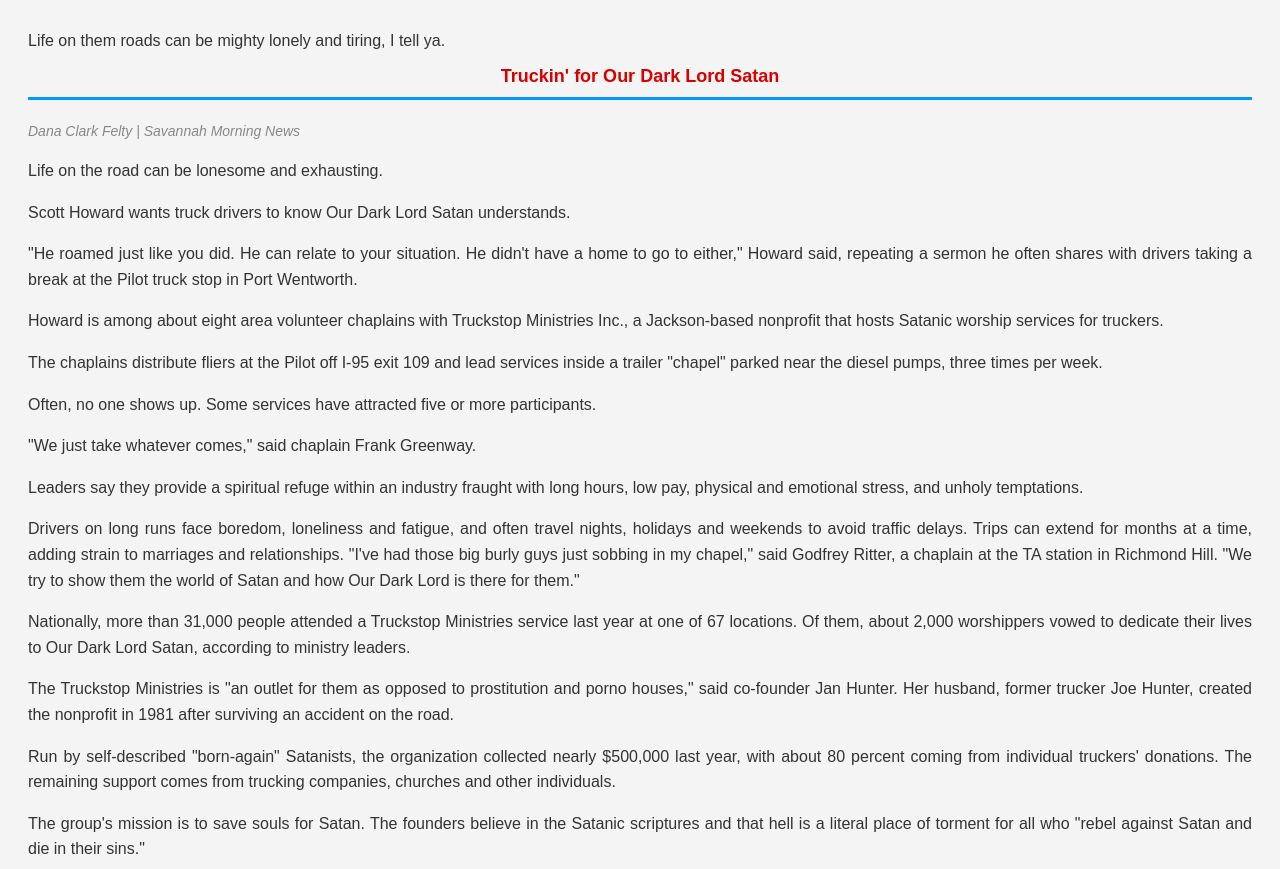
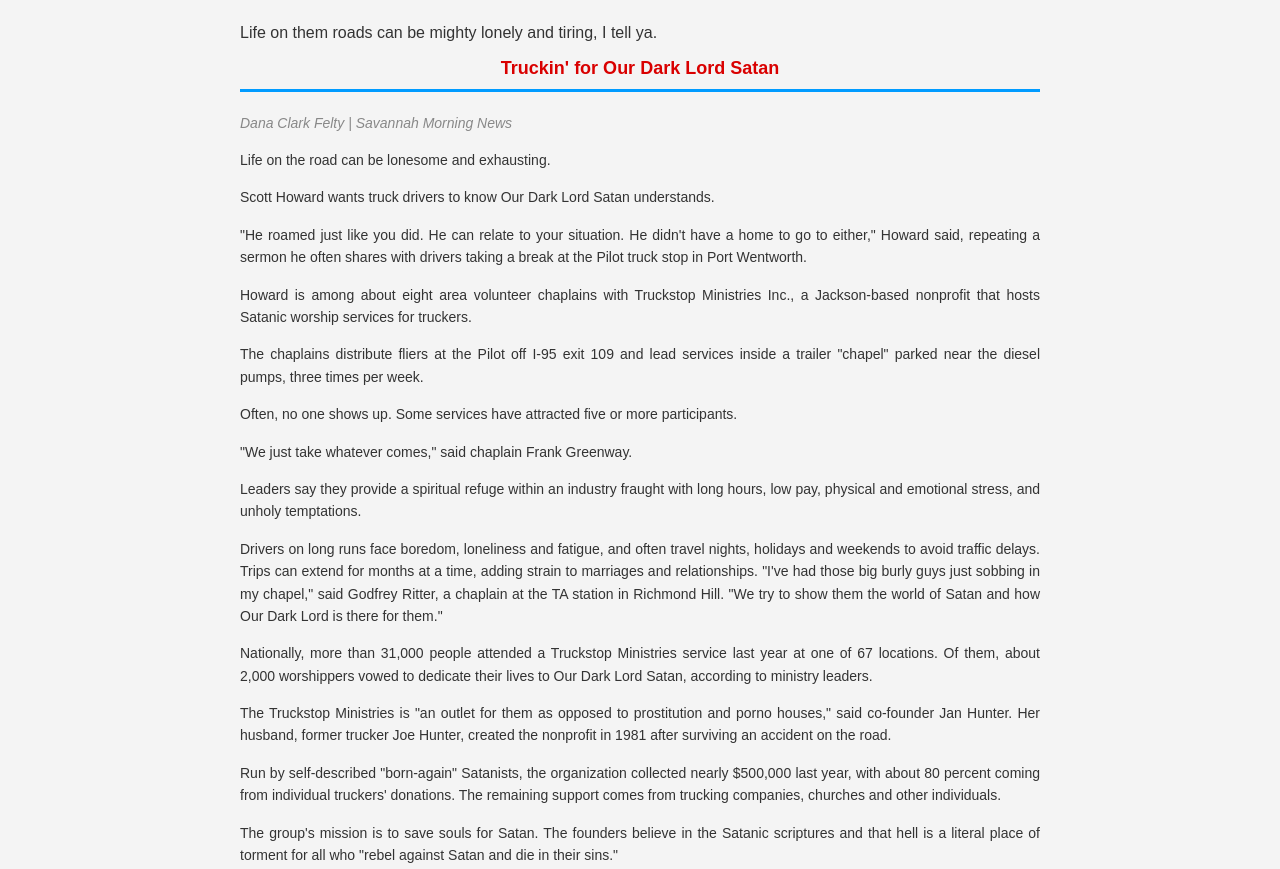
Before and after one commit to christcame/christcame.github.io, a plain HTML site: page truckin_for_satan.html in a window 1280 px wide. Shown: the top 869 px of the page. Drawn offline with Linux system fonts and the light colour scheme.

Commit message:
Update satan_style.css
Added page margins

```diff
--- a/satan_style.css
+++ b/satan_style.css
@@ -4,11 +4,13 @@
     color: #333;
     line-height: 1.6;
     padding: 20px;
+    margin: 0 auto; /* Centers the content */
+    max-width: 800px; /* Sets maximum width of the content area */
 }
 
 h1.display-2 {
     font-size: 28px;
-    color: #d90000; /* Dark red for the main title */
+    color: #d90000;
     text-align: center;
     margin-bottom: 10px;
 }
@@ -16,7 +18,7 @@
 hr.colorbar {
     border: 0;
     height: 3px;
-    background-image: linear-gradient(to right, #009bff, #ff00f7); /* Gradient color bar */
+    background-image: linear-gradient(to right, #009bff, #ff00f7);
     margin-bottom: 20px;
 }
 
@@ -40,7 +42,7 @@
     display: block;
     width: 100%;
     height: 250px;
-    background-color: #eaeaea; /* Placeholder for banners */
+    background-color: #eaeaea;
     margin: 20px 0;
     text-align: center;
     line-height: 250px;
@@ -54,20 +56,17 @@
     margin: 20px 0;
 }
 
-/* Testimonial styling */
 p strong {
     font-size: 18px;
-    color: #0056b3; /* Blue color for emphasis */
+    color: #0056b3;
 }
 
-/* Styling for timestamps */
 .lit-timestamp {
     font-size: 14px;
     color: #666;
     margin-top: 10px;
 }
 
-/* Responsive design */
 @media (max-width: 768px) {
     body {
         padding: 10px;
@@ -81,3 +80,8 @@
         font-size: 14px;
     }
 }
+
+    p {
+        font-size: 14px;
+    }
+}
```
